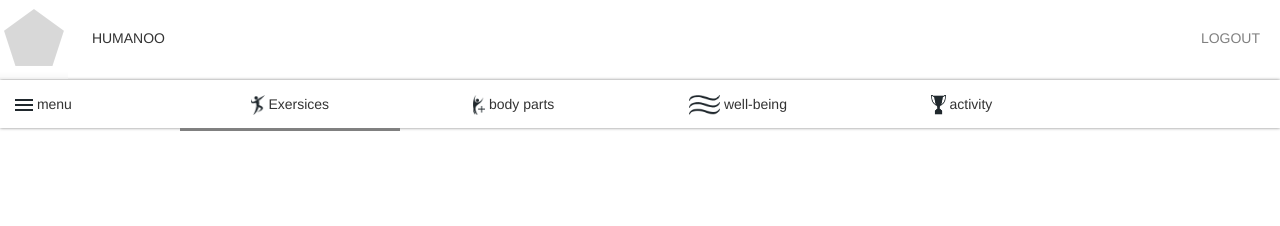
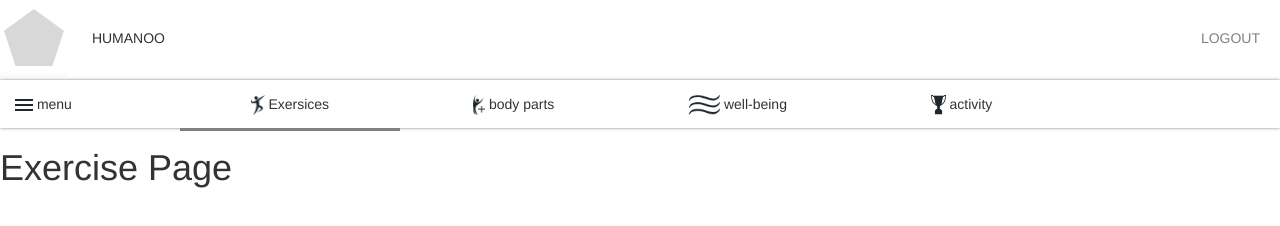
Before and after one commit to PolarisCode/humanoo-app, a plain HTML site: page index.html in a window 1280 px wide. Both pictures are taken after a click on the element "Exersices". Drawn offline with Linux system fonts and the light colour scheme.

Commit message:
navigation between page has been developed

```diff
--- /dev/null
+++ b/content/exersices.html
@@ -0,0 +1 @@
+<h1> Exercise Page </h1>
--- a/index.html
+++ b/index.html
@@ -19,23 +19,25 @@
           menu
         </div>
         <div class="menuNav">
-          <div class="menuItem active">
+          <div data-page="exersices.html" class="menuItem active">
             <img src="assets/images/body.png"/>
             Exersices
           </div>
-          <div class="menuItem">
+          <div data-page="bodyParts.html" class="menuItem">
             <img src="assets/images/physical.png"/>
             body parts
           </div>
-          <div class="menuItem">
+          <div data-page="wellBeing.html" class="menuItem">
             <img src="assets/images/wellbeing.png"/>
             well-being
           </div>
-          <div class="menuItem">
+          <div data-page="activity.html" class="menuItem">
             <img src="assets/images/scores.png"/>
             activity
           </div>
         </div>
+      </div>
+      <div id="mainContent" class="row">
       </div>
     </div>
     <script src="assets/vendors/jquery/jquery-1.12.2.min.js"></script>
--- a/js/main.js
+++ b/js/main.js
@@ -1,15 +1,34 @@
 (function($){
   var menuItems = $('.menuItem'),
+      mainContent = $('#mainContent'),
+
+      loadPage = function(pageUrl){
+          mainContent.empty();
+          mainContent.load("content/" + pageUrl);
+      },
 
       menuClickHandler = function(){
         menuItems.on('click', function(){
+          activeMenu = $(this);
           menuItems.removeClass('active');
-          $(this).addClass('active');
+          activeMenu.addClass('active');
+
+          loadPage(activeMenu.attr('data-page'));
         })
+      },
+
+      loadInitialContent = function(){
+          var activePage = menuItems.filter('.active').attr('data-page');
+
+          if (activePage) {
+            loadPage(activePage);
+          }
       },
 
       init = function(){
         menuClickHandler();
+
+        loadInitialContent();
       }
 
       init();
```
Also changed, not shown: content/activity.html (added, +1 -0 lines), content/bodyParts.html (added, +1 -0 lines), content/wellBeing.html (added, +1 -0 lines).
